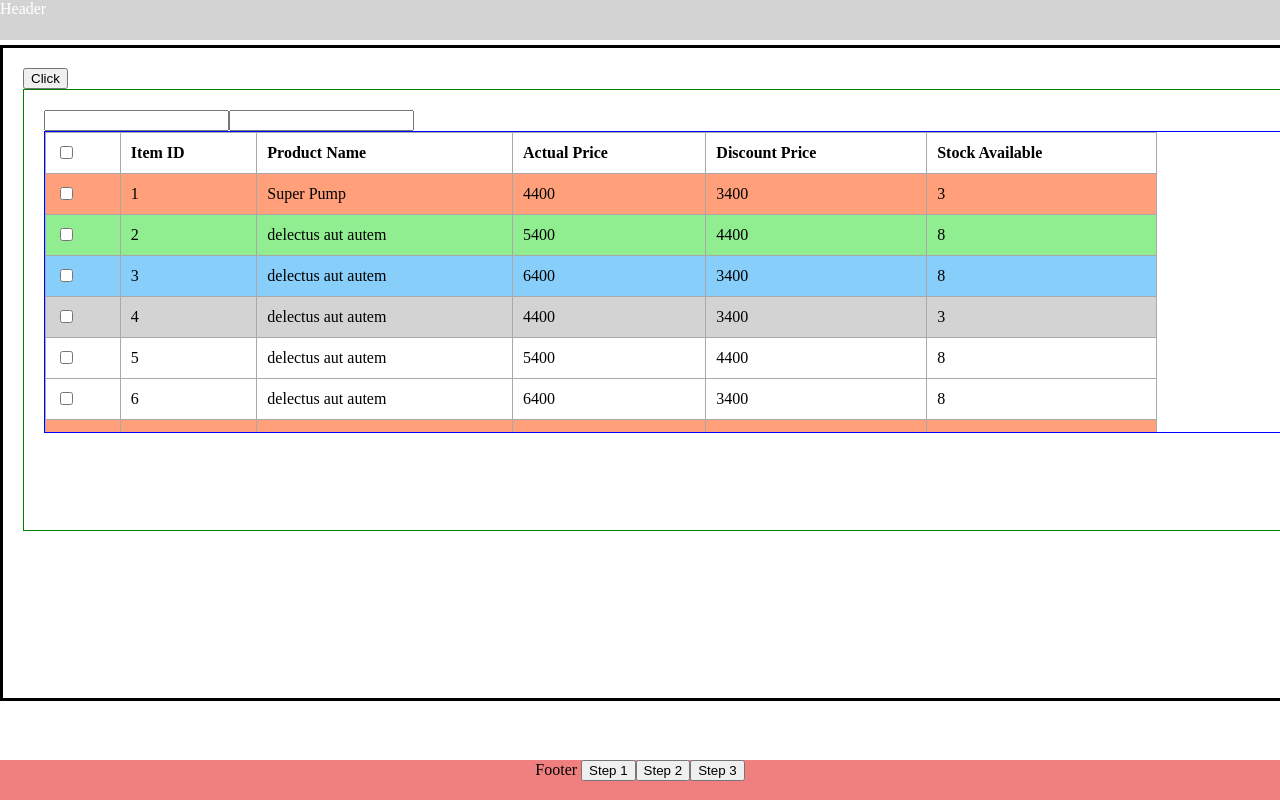
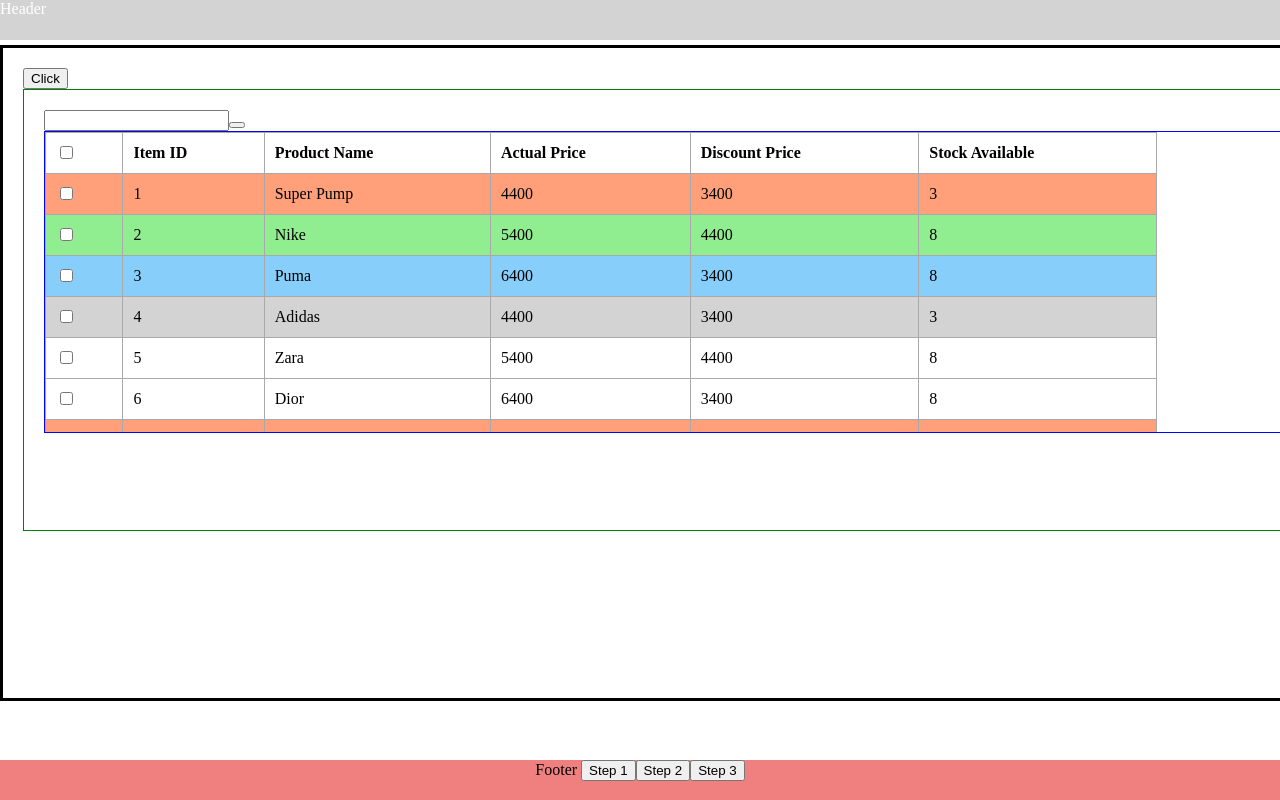
Before and after one commit to ericaferrao/angular-accelya-interview, an Angular app: page / in a window 1280 px wide. Both pictures are taken after a click on the button "Click". Built offline with nearby package versions, Linux system fonts and the light colour scheme.

Commit message:
3 files modified

```diff
--- a/src/app/modal/modal.component.html
+++ b/src/app/modal/modal.component.html
@@ -6,10 +6,10 @@ border: 1px solid green;">
 
 
 <!--  [formControl]="name" -->
-<input id="name" type="text">
+
 
 <input type="text" [ngModel]="mymodel" (ngModelChange)="valuechange($event)" />
-{{mymodel}}
+<button><i class="fas fa-sync"></i></button>
 
 <div class="b"
 style=" overflow: scroll;
--- a/src/app/modal/modal.component.ts
+++ b/src/app/modal/modal.component.ts
@@ -35,18 +35,26 @@ export class ModalComponent implements OnInit {
     this.mymodel = newValue;
     console.log(newValue)
 
-    this.product_serv.getProduct().subscribe((data:any) => {
 
-      console.log(data)
+      this.product_serv.getProduct().subscribe((data:any) => {
+
+        console.log(data)
+
+        if(newValue.length>0){
+
+        this.products =  data.filter(e => e.productName.includes(newValue)).sort(function(a, b){
+          return a.id - b.id;
+      });
+        }else{
+          this.products = data
+        }
+
+      console.log(this.products)
 
 
-
-      this.products =  data.filter(e => e.productName.includes(newValue));
-
-    console.log(this.products)
+      });
 
 
-    });
   }
 
 }
--- a/src/assets/data.json
+++ b/src/assets/data.json
@@ -12,7 +12,7 @@
   {
     "itemId": 2,
     "id": 2,
-    "productName": "delectus aut autem",
+    "productName": "Nike",
     "actualPrice": 5400.0000,
     "discountPrice": 4400.0000,
     "stockAvailable": 8 ,
@@ -22,7 +22,7 @@
   {
     "itemId": 3,
     "id": 3,
-    "productName": "delectus aut autem",
+    "productName": "Puma",
     "actualPrice": 6400.0000,
     "discountPrice": 3400.0000,
     "stockAvailable": 8 ,
@@ -32,7 +32,7 @@
   {
     "itemId": 4,
     "id": 4,
-    "productName": "delectus aut autem",
+    "productName": "Adidas",
     "actualPrice": 4400.0000,
     "discountPrice": 3400.0000,
     "stockAvailable": 3,
@@ -42,7 +42,7 @@
   {
     "itemId": 5,
     "id": 5,
-    "productName": "delectus aut autem",
+    "productName": "Zara",
     "actualPrice": 5400.0000,
     "discountPrice": 4400.0000,
     "stockAvailable": 8 ,
@@ -51,7 +51,7 @@
   {
     "itemId": 6,
     "id": 6,
-    "productName": "delectus aut autem",
+    "productName": "Dior",
     "actualPrice": 6400.0000,
     "discountPrice": 3400.0000,
     "stockAvailable": 8 ,
@@ -60,7 +60,7 @@
   {
     "itemId": 1,
     "id": 1,
-    "productName": "Super Pump",
+    "productName": "Channel",
     "actualPrice": 4400.0000,
     "discountPrice": 3400.0000,
     "stockAvailable": 3,
@@ -70,7 +70,7 @@
   {
     "itemId": 2,
     "id": 2,
-    "productName": "delectus aut autem",
+    "productName": "Gucci",
     "actualPrice": 5400.0000,
     "discountPrice": 4400.0000,
     "stockAvailable": 8 ,
@@ -80,7 +80,7 @@
   {
     "itemId": 3,
     "id": 3,
-    "productName": "delectus aut autem",
+    "productName": "Luivitton",
     "actualPrice": 6400.0000,
     "discountPrice": 3400.0000,
     "stockAvailable": 8 ,
@@ -90,7 +90,7 @@
   {
     "itemId": 4,
     "id": 4,
-    "productName": "delectus aut autem",
+    "productName": "Prada",
     "actualPrice": 4400.0000,
     "discountPrice": 3400.0000,
     "stockAvailable": 3,
@@ -100,7 +100,7 @@
   {
     "itemId": 5,
     "id": 5,
-    "productName": "delectus aut autem",
+    "productName": "JAquemus",
     "actualPrice": 5400.0000,
     "discountPrice": 4400.0000,
     "stockAvailable": 8 ,
@@ -109,7 +109,7 @@
   {
     "itemId": 6,
     "id": 6,
-    "productName": "delectus aut autem",
+    "productName": "Lamcome",
     "actualPrice": 6400.0000,
     "discountPrice": 3400.0000,
     "stockAvailable": 8 ,
```
